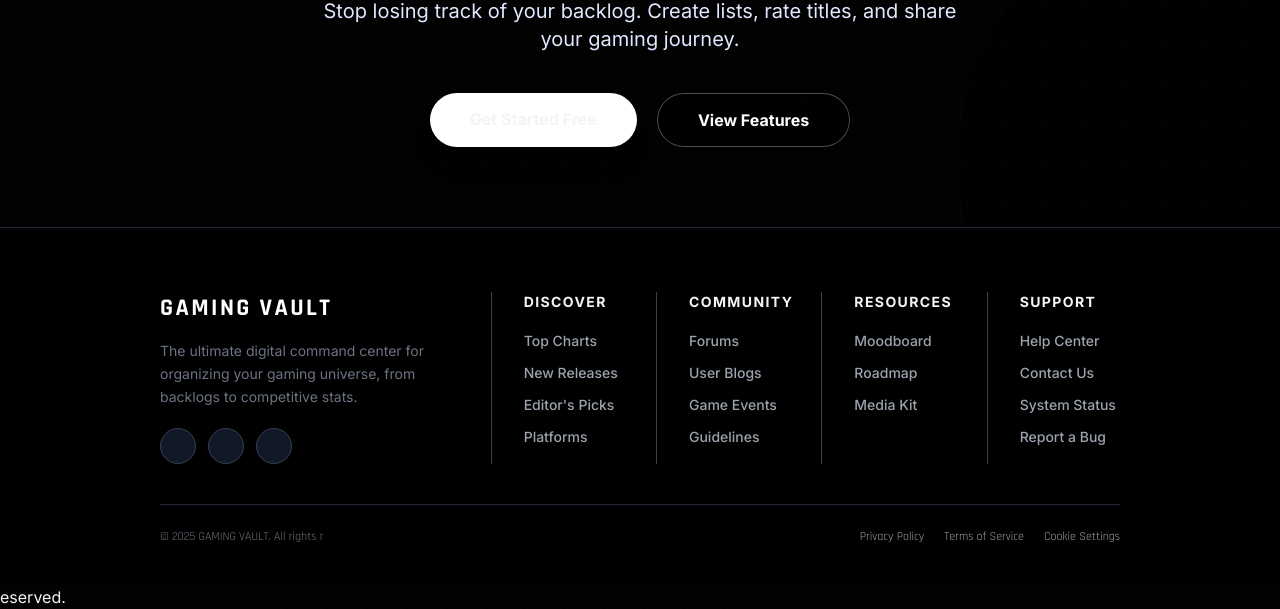
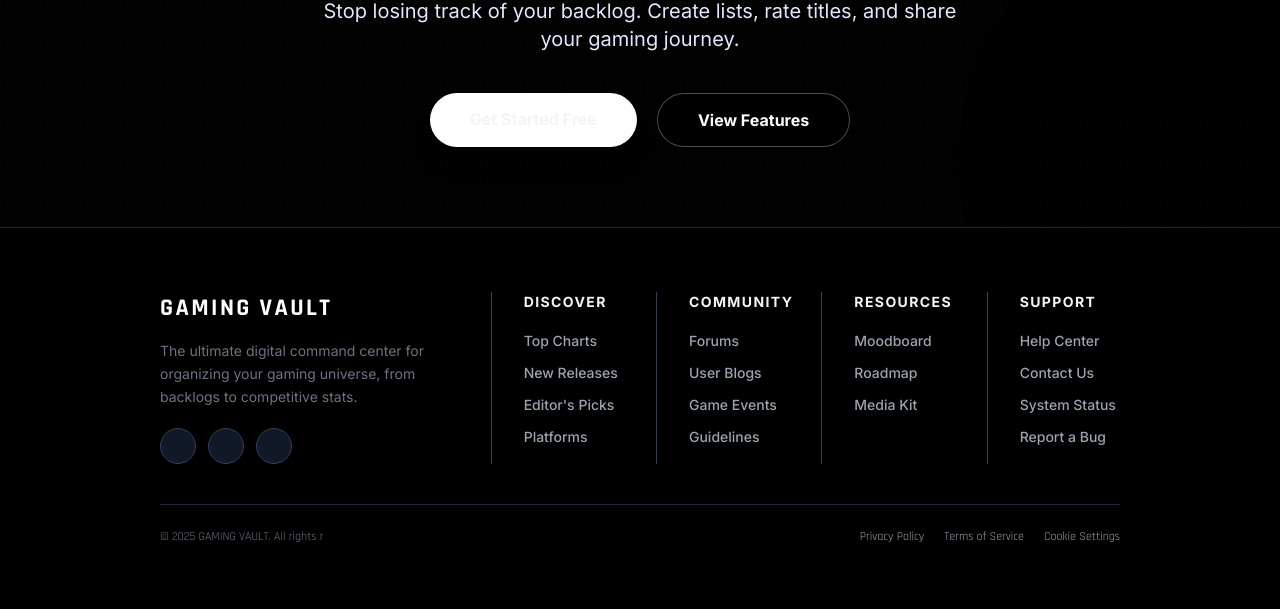
Before and after one commit to Shushi3017/CI4P-PROJECT, a CodeIgniter 4 app: the page made by backend/app/Views/user/landing.php in a window 1280 px wide. Shown: the part 2957-3566 px from the top of the page. After the commit the page ends 3499 px from the top, so only its background shows below. Run offline with PHP 8.4 and a stand-in for CodeIgniter, Linux system fonts and the light colour scheme; the template is opened without the code that fills it, so the values that code supplies are empty; some libraries are stand-ins or nearby versions.

Commit message:
fix(footer): Correct closing tag for footer element

```diff
--- a/backend/app/Views/components/footer.php
+++ b/backend/app/Views/components/footer.php
@@ -100,4 +100,4 @@ $e = function ($s) {
             </div>
         </div>
     </div>
-</footer>eserved.
+</footer>
```
